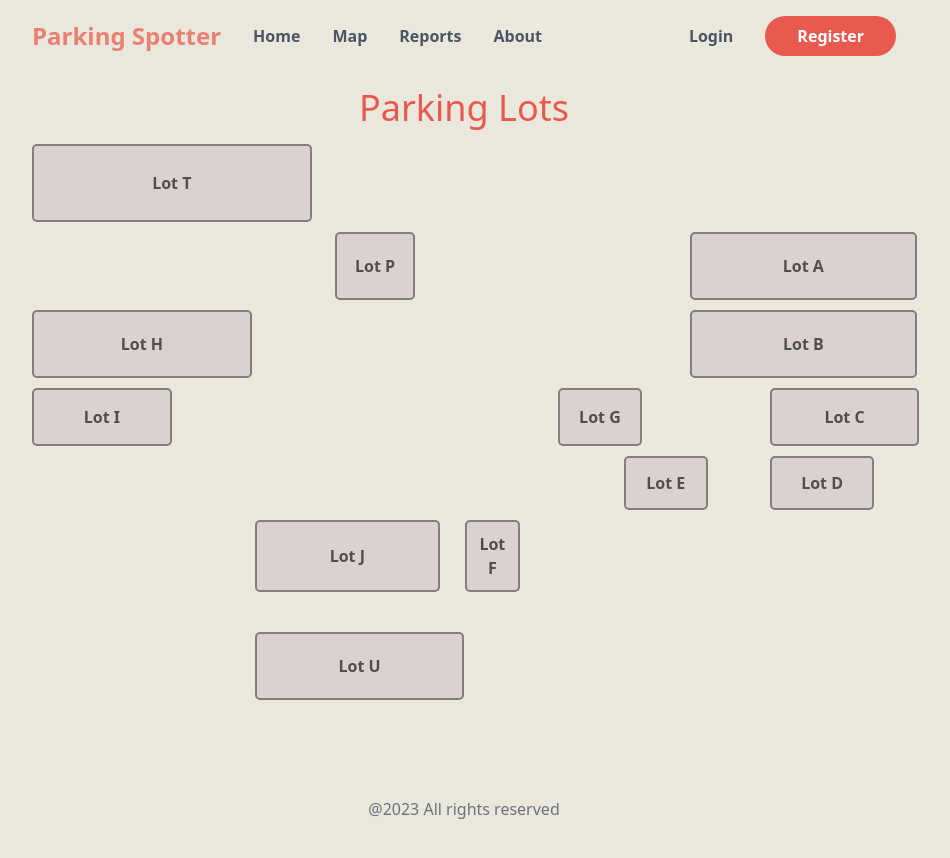
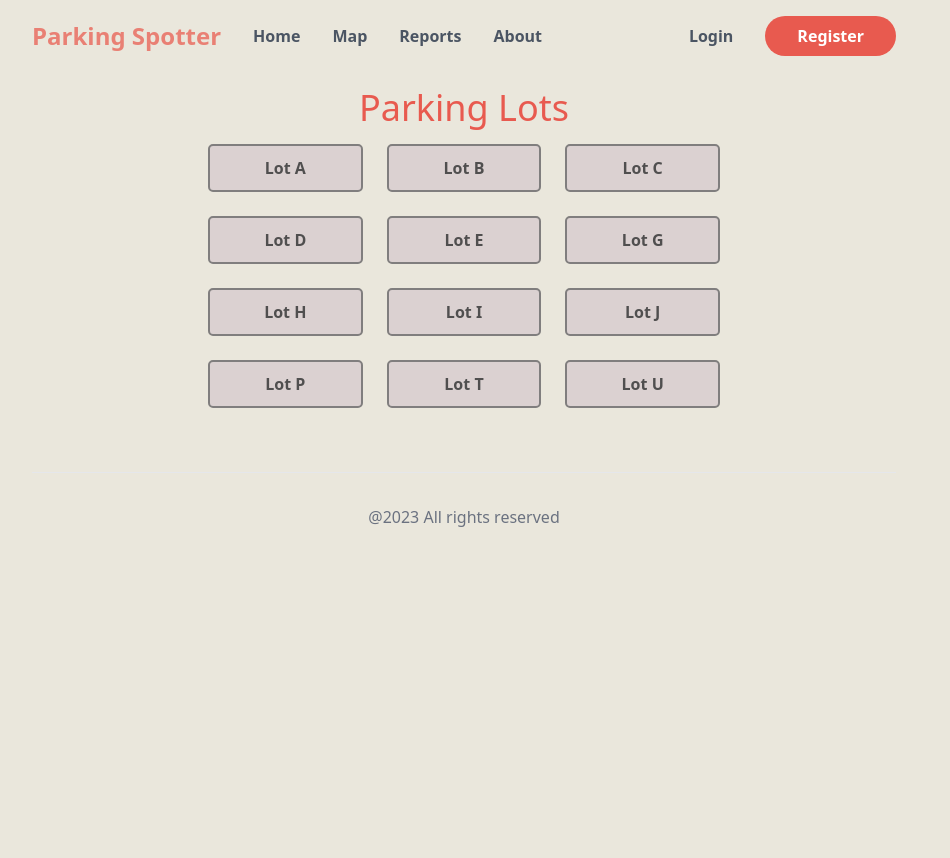
Before and after one commit to pdsinha/ParkingSpotter1, a Next.js app in the folder frontend/parking-spotter/: page /Map in a window 1280 px wide. Shown: the top 858 px of the page, without its empty margins (176-1126 px from the left). After the commit the page ends 800 px from the top, so only its background shows below. Built offline with nearby package versions, Linux system fonts and the light colour scheme.

Commit message:
3x3 Map added

```diff
--- a/frontend/parking-spotter/src/app/Map/page.css
+++ b/frontend/parking-spotter/src/app/Map/page.css
@@ -21,17 +21,5 @@
 }
 
 /* Assign grid areas for each parking lot button */
-.lot-button:nth-child(1) { grid-row:  2; grid-column:  14; padding: 20px; width: 325%} /* A */
-.lot-button:nth-child(2) { grid-row:  3; grid-column:  14; padding: 20px; width: 325%} /* B */
-.lot-button:nth-child(3) { grid-row:  4; grid-column:  15; padding: 15px; width: 250%;} /* C */
-.lot-button:nth-child(4) { grid-row:  5; grid-column:  15; padding: 13px; width: 175%;} /* D */
-.lot-button:nth-child(5) { grid-row:  5; grid-column:  13; padding: 13px; width: 150%;} /* E */
-.lot-button:nth-child(6) { grid-row:  6; grid-column:  10; padding: 10px; width: 110%;} /* F */
-.lot-button:nth-child(7) { grid-row:  4; grid-column:  12; padding: 13px; width: 150%;} /* G */
-.lot-button:nth-child(8) { grid-row:  3; grid-column:  1; padding: 20px; width: 275%;} /* H */
-.lot-button:nth-child(9) { grid-row:  4; grid-column:  1; padding: 10px; width: 175%;} /* I */
-.lot-button:nth-child(10) { grid-row:  6; grid-column:  6; padding: 20px; width: 265%;} /* J */
-.lot-button:nth-child(11) { grid-row:  2; grid-column:  7; padding: 12px; width: 150%;} /* P */
-.lot-button:nth-child(12) { grid-row:  1; grid-column:  1; padding: 25px; width: 350%;} /* T */
-.lot-button:nth-child(13) { grid-row:  10; grid-column:  6; padding: 20px; width: 300%;} /* U */
+
 /* ... Repeat for other lots as needed */
--- a/frontend/parking-spotter/src/app/Map/page.js
+++ b/frontend/parking-spotter/src/app/Map/page.js
@@ -4,7 +4,7 @@ import './page.css';
 
 export default function MapPage() {
     const lots = ['Lot A', 'Lot B', 'Lot C', 'Lot D', 'Lot E',
-    'Lot F', 'Lot G', 'Lot H', 'Lot I', 'Lot J', 'Lot P', 'Lot T', 'Lot U'];
+    'Lot G', 'Lot H', 'Lot I', 'Lot J', 'Lot P', 'Lot T', 'Lot U'];
     const [selectedLot, setSelectedLot] = useState('');
 
     const handleLotClick = (lot) => {
@@ -17,7 +17,7 @@ export default function MapPage() {
             <h1 className="text-center text-title text-4xl mb-4">
                 Parking Lots
             </h1>
-            <div className="grid-container">
+            <div className="grid grid-cols-3 gap-6 max-w-lg mx-auto">
                 {lots.map((lot, index) => (
                     <button
                         key={index}
```
